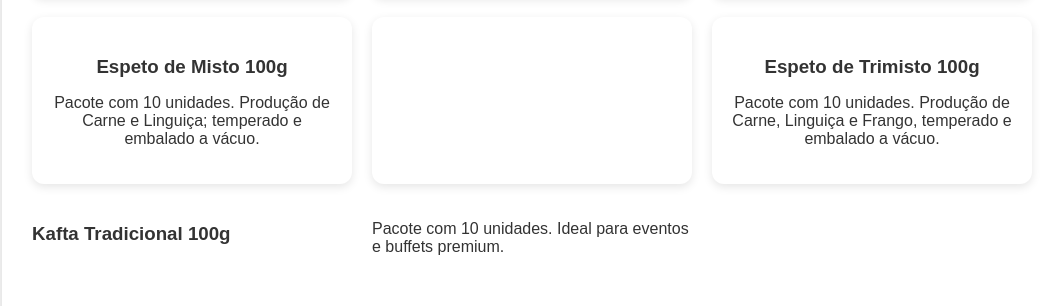
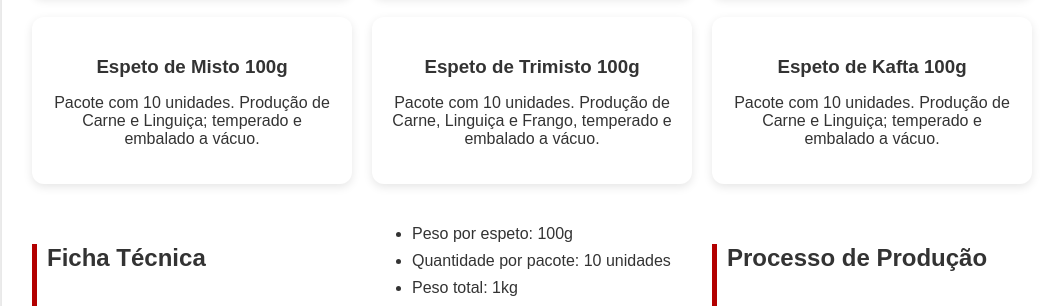
Before and after one commit to cantinhogrill/grillpremium.github.io, a plain HTML site: page index.html in a window 1280 px wide. Shown: the part 1780-2086 px from the top of the page, without its empty margins (108-1157 px from the left). Drawn offline with Linux system fonts and the light colour scheme.

Commit message:
index.html

```diff
--- a/index.html
+++ b/index.html
@@ -130,13 +130,12 @@
         <p>Pacote com 10 unidades. Produção de Carne e Linguiça; temperado e embalado a vácuo.</p>
       </div>
       <div class="card">
-         </div>
-      <div class="card">
         <h3>Espeto de Trimisto 100g</h3>
         <p>Pacote com 10 unidades. Produção de Carne, Linguiça e Frango, temperado e embalado a vácuo.</p>
       </div>
-        <h3>Kafta Tradicional 100g</h3>
-        <p>Pacote com 10 unidades. Ideal para eventos e buffets premium.</p>
+      <div class="card">
+        <h3>Espeto de Kafta 100g</h3>
+        <p>Pacote com 10 unidades. Produção de Carne e Linguiça; temperado e embalado a vácuo.</p>
       </div>
 
     <h2>Ficha Técnica</h2>
```
